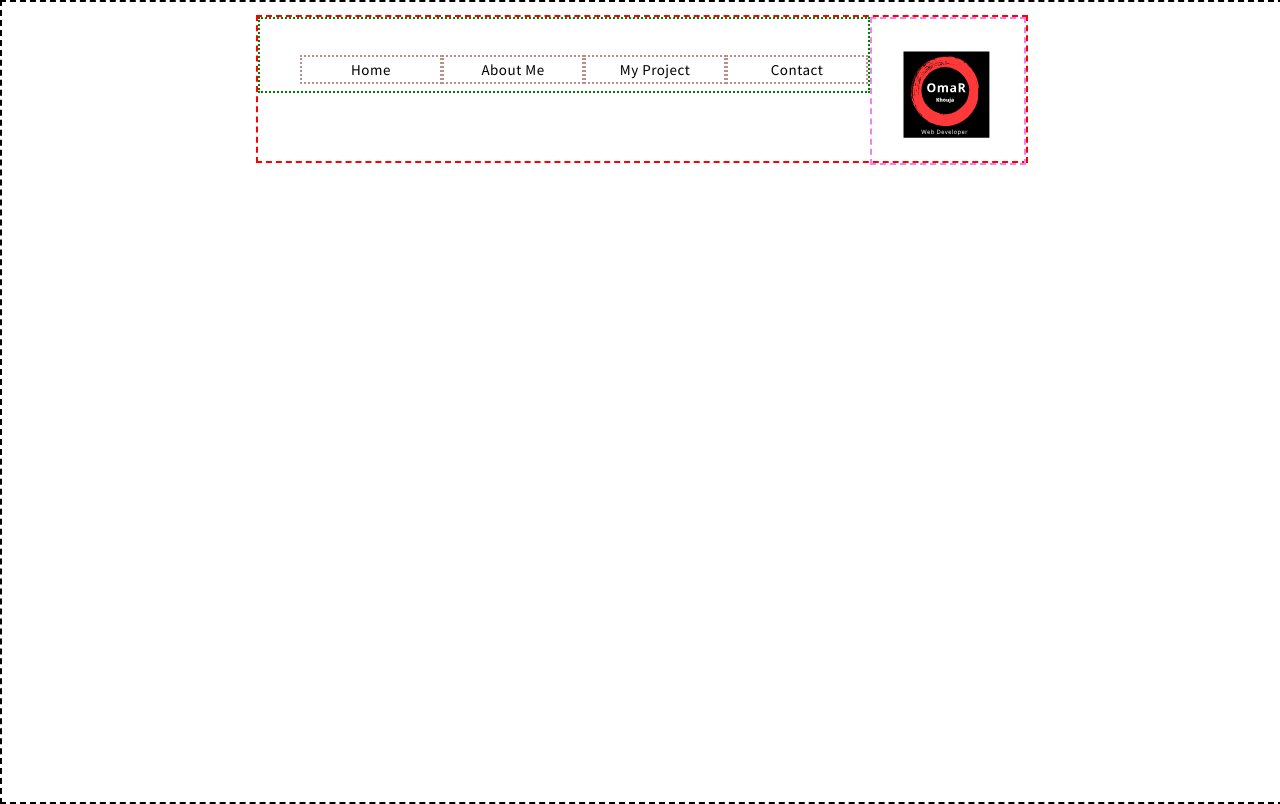
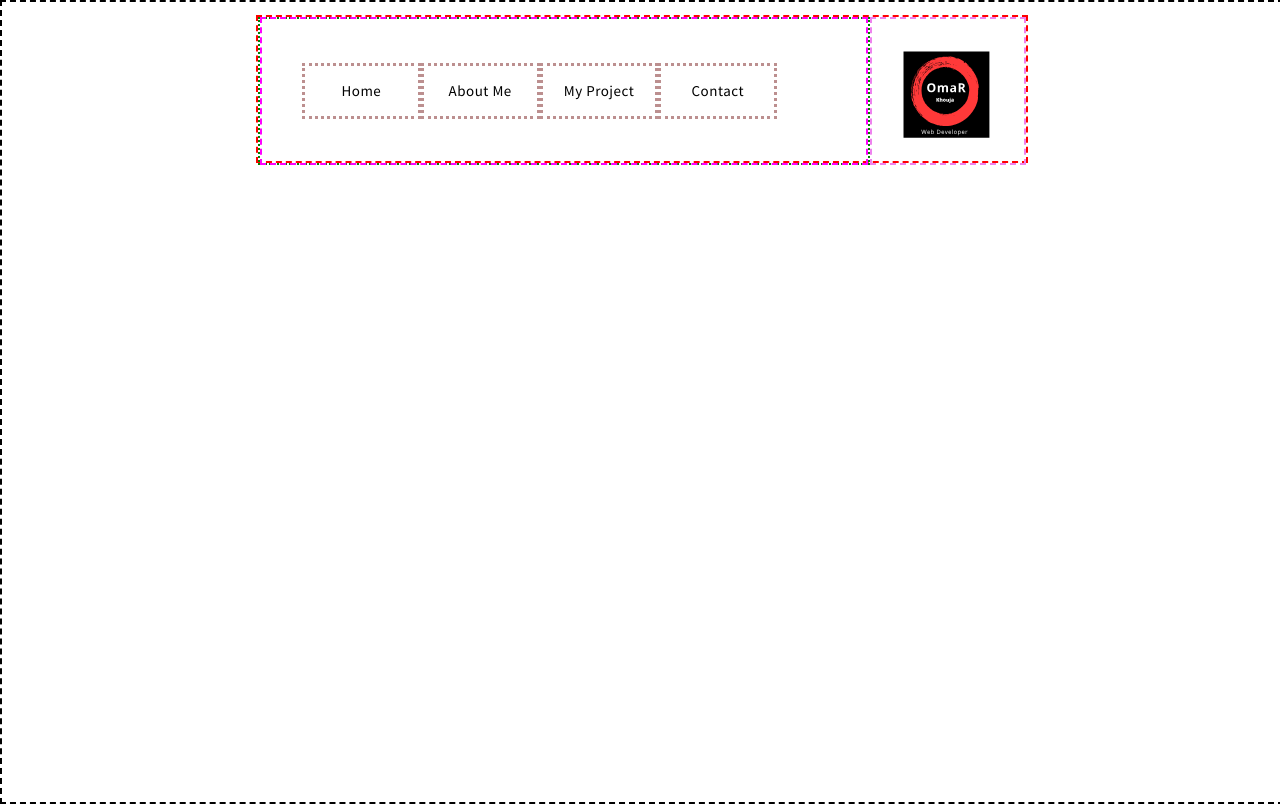
Before and after one commit to okhouja/portfolio, a plain HTML site: page index.html in a window 1280 px wide. Drawn offline with Linux system fonts and the light colour scheme.

Commit message:
portfolio

```diff
--- a/css/style.css
+++ b/css/style.css
@@ -39,15 +39,20 @@ body {
 .main-nav {
   border: 2px green dotted;
   display: flex;
+  /* flex-direction: column; */
+  justify-items: center;
+  align-items: center;
   width: 100%;
-  height: 50%;
+  height: 100%;
 }
 ul {
+  border: 2px fuchsia dashed;
   list-style: none;
   text-align: center;
   display: flex;
-  justify-content: space-evenly;
+  /* justify-content: space-evenly; */
   align-items: center;
+  align-content: center;
   flex-direction: row;
   width: 100%;
   height: 100%;
@@ -59,10 +64,11 @@ ul li a {
   color: black;
 }
 ul li {
-  border: 2px rosybrown dotted;
-  width: 100%;
+  border: 3px rosybrown dotted;
+  width: 20%;
   height: 35%;
-  align-items: center;
   display: flex;
   justify-content: center;
+  justify-items: center;
+  align-items: center;
 }
```
